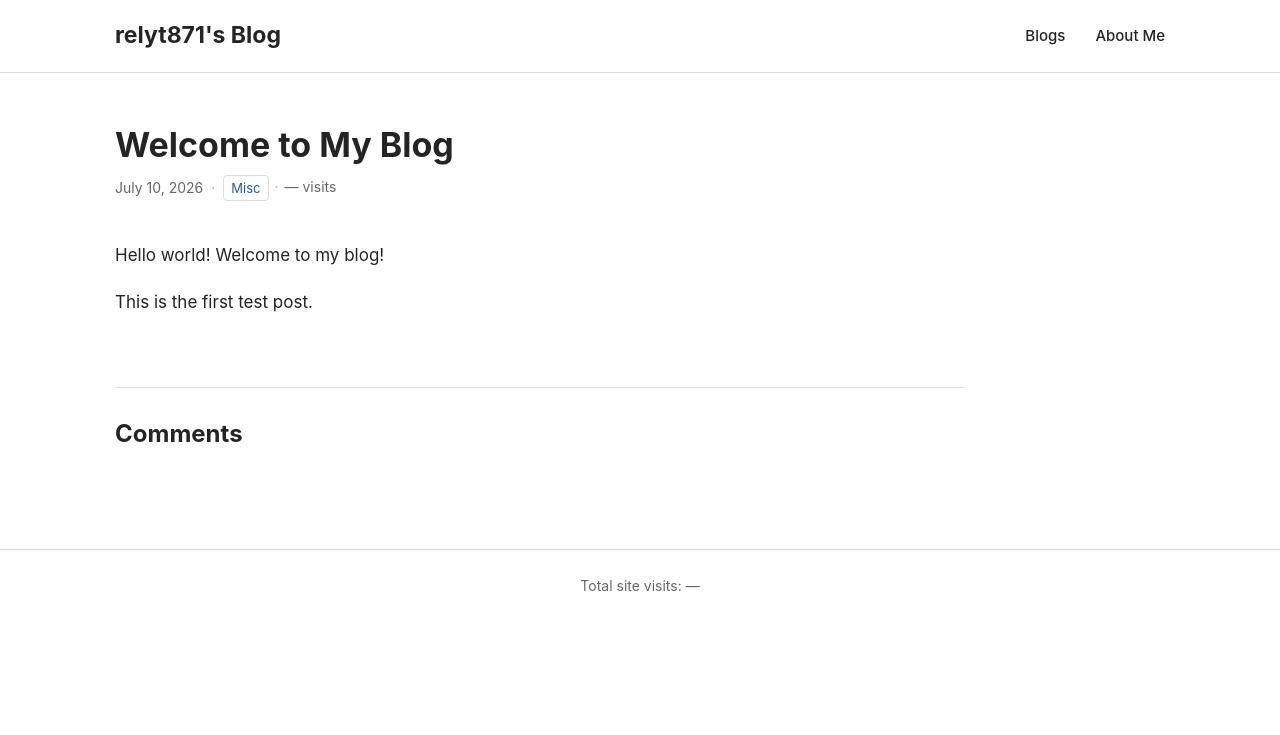
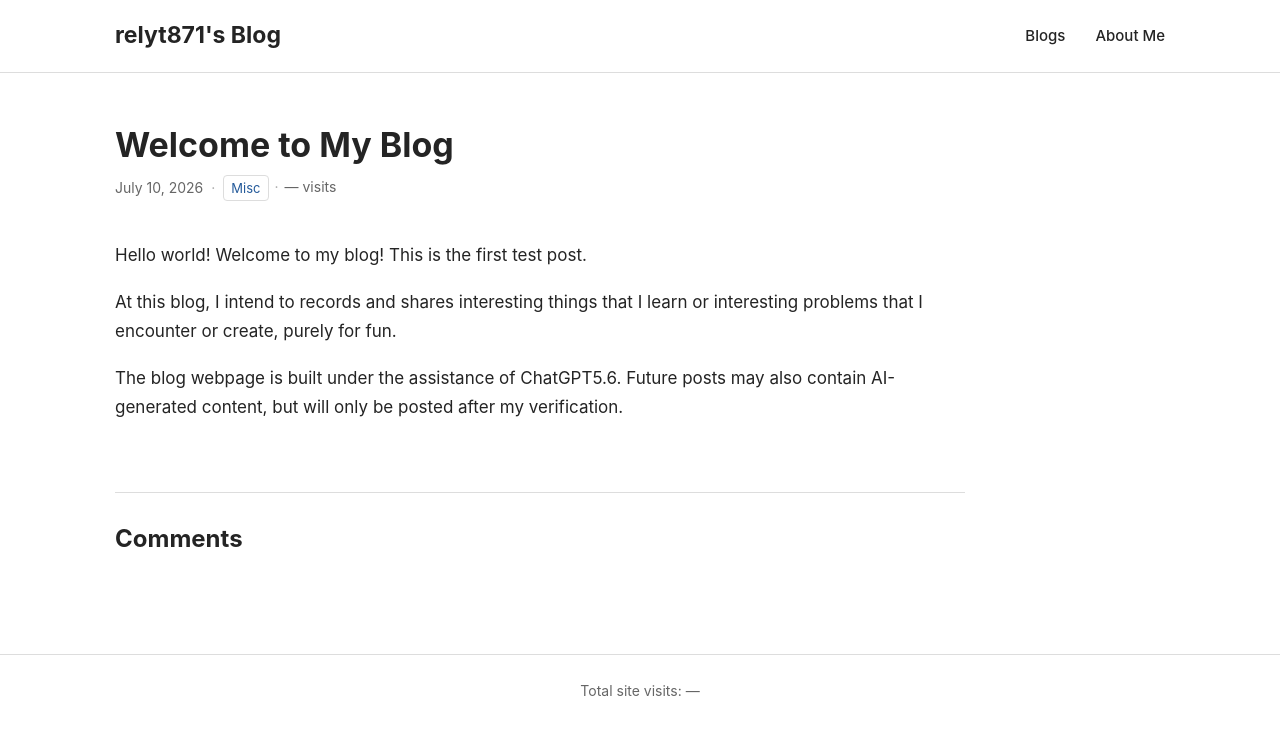
Before and after one commit to relyt871/relyt871.github.io, a Jekyll site: the page built from _posts/2026-07-10-welcome.md, in a window 1280 px wide. Shown: the top 735 px of the page. Built offline with Jekyll 4.4.1, drawn with Linux system fonts in a browser that asks for light colours; comment, search, counter and statistics services are not loaded.

Commit message:
Update 2026-07-10-welcome.md

```diff
--- a/_posts/2026-07-10-welcome.md
+++ b/_posts/2026-07-10-welcome.md
@@ -7,6 +7,8 @@ tags:
   - Misc
 ---
 
-Hello world! Welcome to my blog!
+Hello world! Welcome to my blog! This is the first test post.
 
-This is the first test post.
+At this blog, I intend to records and shares interesting things that I learn or interesting problems that I encounter or create, purely for fun.
+
+The blog webpage is built under the assistance of ChatGPT5.6. Future posts may also contain AI-generated content, but will only be posted after my verification.
```
